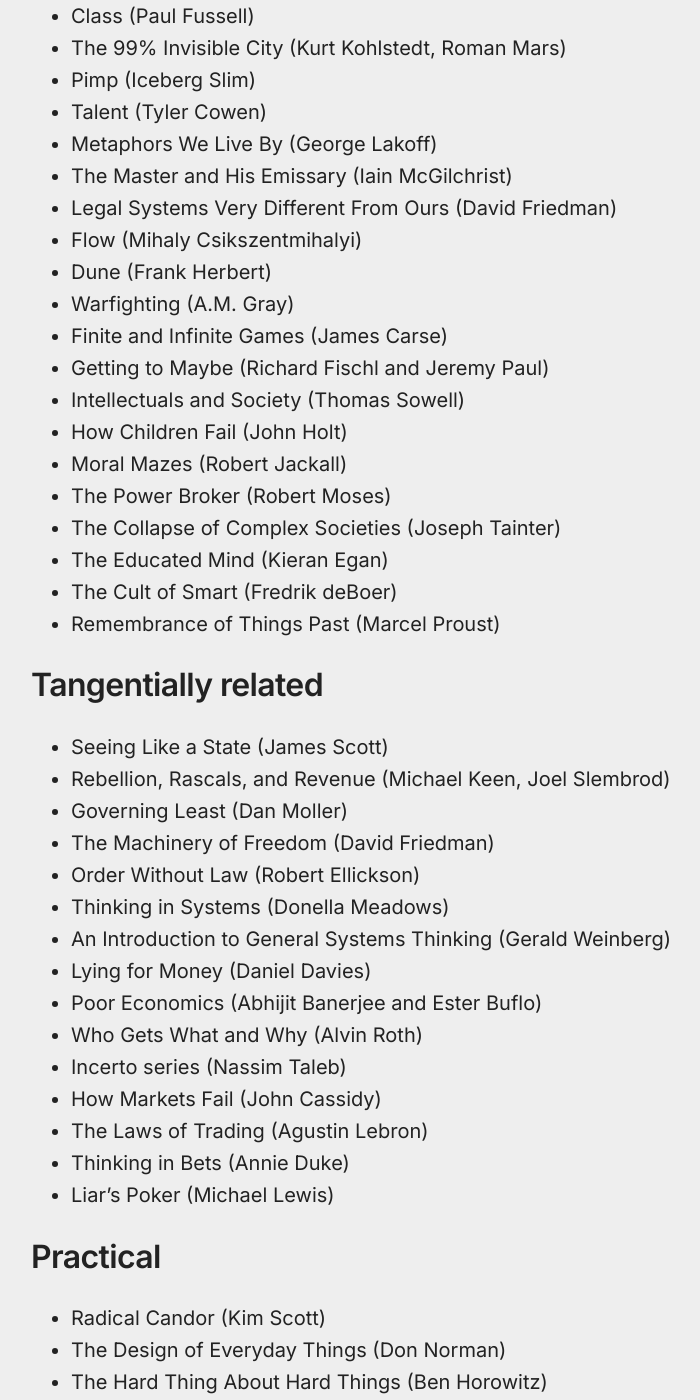
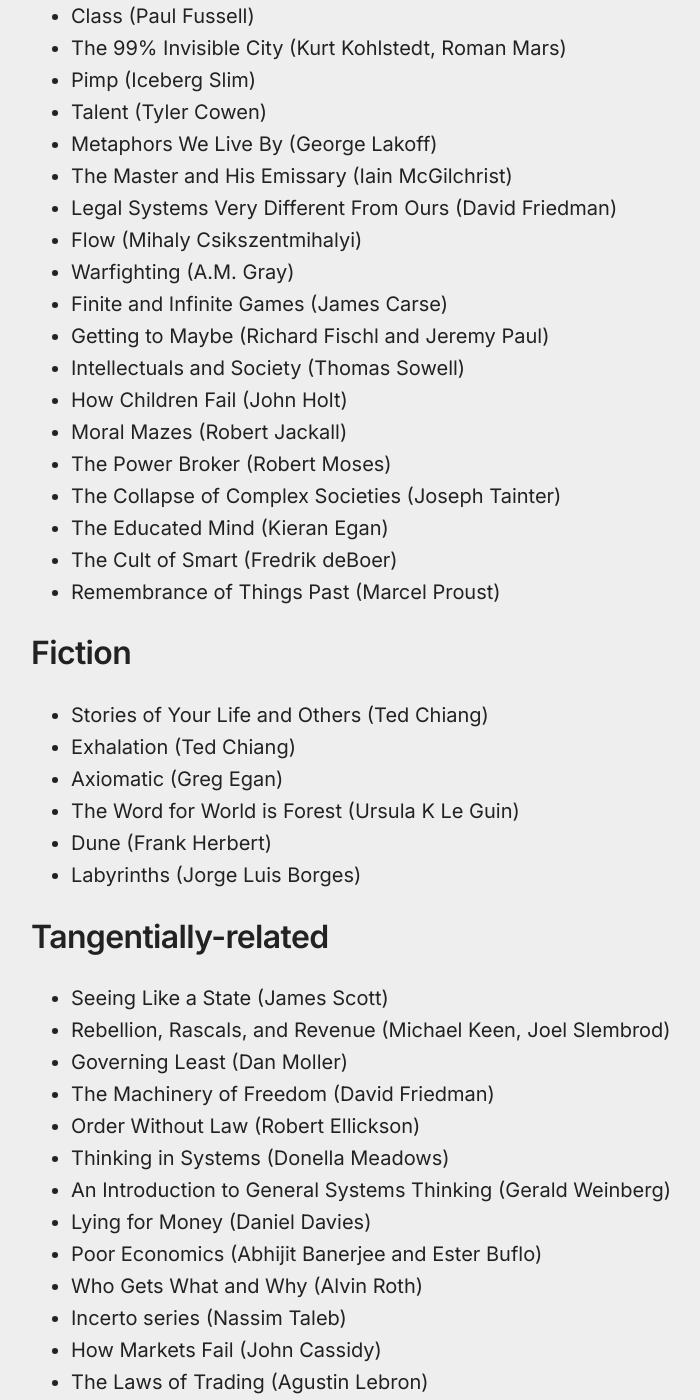
Before and after one commit to Taxes/taxes.github.io, a Jekyll site: the page built from reading.md, in a window 1280 px wide and 1400 px high, scrolled down 623 px. Shown: the whole window, without its empty margins (249-949 px from the left). Built offline with Jekyll 4.4.1, drawn with Linux system fonts in a browser that asks for light colours; our own code applies the rules of GitHub Pages for plain Markdown files.

Commit message:
Add /half-baked writing list page; modernize internal URLs
- New top-level page at /half-baked with five open questions
- Add frontmatter (layout: default, permalink) to bio.md and reading.md
  so they render with the site layout instead of being served as raw .md
- Update home page links to use clean permalinks (/bio, /reading,
  /half-baked) and add a chat-via-email line

```diff
--- a/reading.md
+++ b/reading.md
@@ -32,7 +36,15 @@ Standard disclaimer that the presence of a book on this list is not necessarily
 * The Cult of Smart (Fredrik deBoer)
 * Remembrance of Things Past (Marcel Proust)
 
-## Tangentially related
+## Fiction
+* Stories of Your Life and Others (Ted Chiang)
+* Exhalation (Ted Chiang)
+* Axiomatic (Greg Egan)
+* The Word for World is Forest (Ursula K Le Guin)
+* Dune (Frank Herbert)
+* Labyrinths (Jorge Luis Borges)
+
+## Tangentially-related
 * Seeing Like a State (James Scott)
 * Rebellion, Rascals, and Revenue (Michael Keen, Joel Slembrod)
 * Governing Least (Dan Moller)
```
Also changed, not shown: other parts of reading.md (+5 -1 lines), bio.md (+5 -0 lines), half-baked.md (added, +34 -0 lines), index.md (+1 -2 lines).
